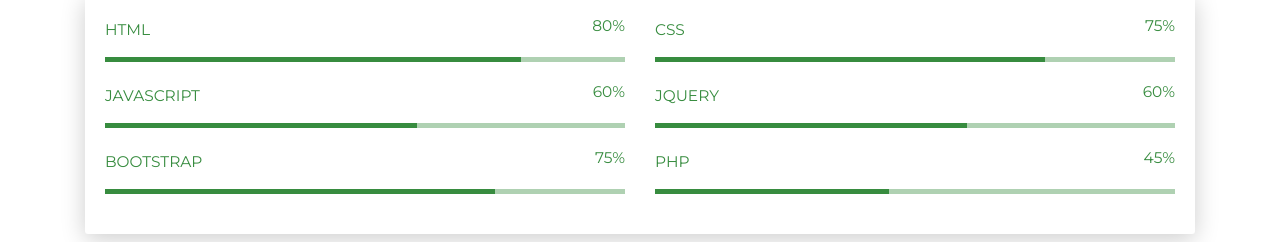
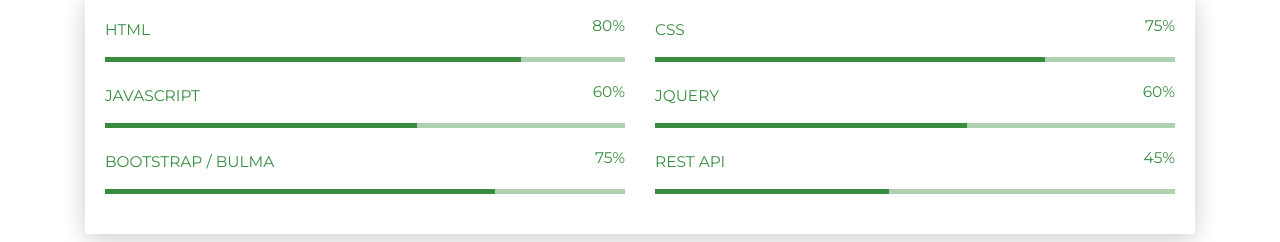
Before and after one commit to doitnowdon/resume, a plain HTML site: page index.html in a window 1280 px wide. Shown: the part 1089-1331 px from the top of the page. Drawn offline with Linux system fonts and the light colour scheme.

Commit message:
Update index.html

```diff
--- a/index.html
+++ b/index.html
@@ -141,14 +141,14 @@
         </div>
         <div class="row">
           <div class="col-md-6">
-            <div class="progress-container progress-primary"><span class="progress-badge">Bootstrap</span>
+            <div class="progress-container progress-primary"><span class="progress-badge">Bootstrap / Bulma</span>
               <div class="progress">
                 <div class="progress-bar progress-bar-primary" data-aos="progress-full" data-aos-offset="10" data-aos-duration="2000" role="progressbar" aria-valuenow="60" aria-valuemin="0" aria-valuemax="100" style="width: 75%;"></div><span class="progress-value">75%</span>
               </div>
             </div>
           </div>
           <div class="col-md-6">
-            <div class="progress-container progress-primary"><span class="progress-badge">php</span>
+            <div class="progress-container progress-primary"><span class="progress-badge">REST API</span>
               <div class="progress">
                 <div class="progress-bar progress-bar-primary" data-aos="progress-full" data-aos-offset="10" data-aos-duration="2000" role="progressbar" aria-valuenow="60" aria-valuemin="0" aria-valuemax="100" style="width: 45%;"></div><span class="progress-value">45%</span>
               </div>
```
